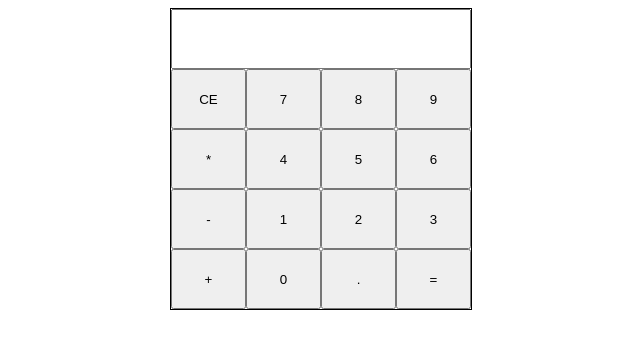
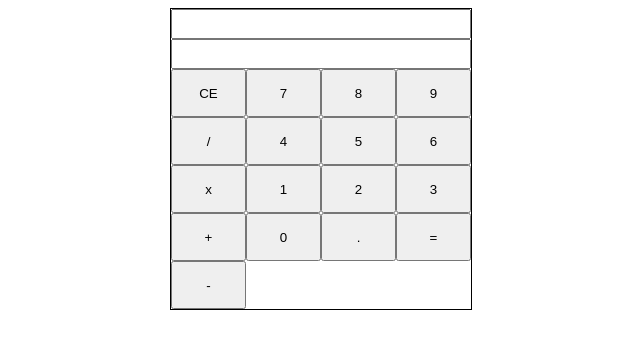
Before and after one commit to willianottoni/JavaScript, a plain HTML site: page Calculadora/index.html in a window 1280 px wide. Both pictures are taken after a click on the button "CE". Shown: the whole page, without its empty margins (319-959 px from the left). Drawn offline with Linux system fonts and the light colour scheme.

Commit message:
Aula 25 Fev

```diff
--- a/Calculadora/index.html
+++ b/Calculadora/index.html
@@ -12,29 +12,31 @@
 <body>
     <div class="content">
         <div class="calculator">
-            <input id="display-calculator" type="text"></input>
+            <input type="number" id="display-calculator"></input>
+            <input type="text" id="display-result"></input>
             <div class="content-calculator">
-                <input type="button" value="CE" onclick="clearDisplay()"></input>
-                <input type="button" name="b7" value="7" onclick="insertNumber(this)"></input>
-                <input type="button" name="b8" value="8" onclick="insertNumber(this)"></input>
-                <input type="button" name="b9" value="9" onclick="insertNumber(this)"></input>
-                <input type="button" name="bx" value="*" onclick="insertNumber(this)"></input>
-                <input type="button" name="b4" value="4" onclick="insertNumber(this)"></input>
-                <input type="button" name="b5" value="5" onclick="insertNumber(this)"></input>
-                <input type="button" name="b6" value="6" onclick="insertNumber(this)"></input>
-                <input type="button" name="b-" value="-" onclick="insertNumber(this)"></input>
-                <input type="button" name="b1" value="1" onclick="insertNumber(this)"></input>
-                <input type="button" name="b2" value="2" onclick="insertNumber(this)"></input>
-                <input type="button" name="b3" value="3" onclick="insertNumber(this)"></input>
-                <input type="button" name="b+" value="+" onclick="insertNumber(this)"></input>
-                <input type="button" name="b0" value="0" onclick="insertNumber(this)"></input>
-                <input type="button" name="b." value="." onclick="insertNumber(this)"></input>
-                <input type="button" name="b=" value="=" onclick="insertNumber(this)"></input>
+                <input type="button" id="button-three" value="CE" onclick="clearDisplay()"></input>
+                <input type="button" value="7" onclick="insertNumber(this)"></input>
+                <input type="button" value="8" onclick="insertNumber(this)"></input>
+                <input type="button" value="9" onclick="insertNumber(this)"></input>
+                <input type="button" value="/" onclick="insertOperacion(this)"></input>
+                <input type="button" value="4" onclick="insertNumber(this)"></input>
+                <input type="button" value="5" onclick="insertNumber(this)"></input>
+                <input type="button" value="6" onclick="insertNumber(this)"></input>
+                <input type="button" value="x" onclick="insertOperacion(this)"></input>
+                <input type="button" value="1" onclick="insertNumber(this)"></input>
+                <input type="button" value="2" onclick="insertNumber(this)"></input>
+                <input type="button" value="3" onclick="insertNumber(this)"></input>
+                <input type="button" value="+" onclick="insertOperacion(this)"></input>
+                <input type="button" value="0" onclick="insertNumber(this)"></input>
+                <input type="button" value="." onclick="insertNumber(this)"></input>
+                <input type="button" value="=" onclick="result()"></input>
+                <input type="button" value="-" onclick="insertOperacion(this)"></input>
             </div>
         </div>
     </div>
 
-<script type="text/javascript" src="script.js"></script>
+    <script type="text/javascript" src="script.js"></script>
 </body>
 
 </html>
--- a/Calculadora/script.js
+++ b/Calculadora/script.js
@@ -1,8 +1,48 @@
+let flagApaga = false;
+let numAux = 0;
+
 function insertNumber(element) {
-    let display = document.getElementById("display-calculator");
-    display.value += element.value;
+    const display = document.getElementById("display-calculator")
+    if (display.value == 0 || flagApaga == true) {
+        display.value = element.value;
+    } else {
+        display.value += element.value;
+    }
+    flagApaga = false;
+}
+
+function insertOperacion(element) {
+    const displayResult = document.getElementById("display-result")
+    displayResult.value = element.value
+    flagApaga = true;
+    numAux = document.getElementById("display-calculator").value
+}
+
+function result(){
+    let result = 0;
+    let parcela = document.getElementById("display-calculator").value
+    operacion = document.getElementById("display-result").value
+    switch (operacion){
+        case "+":
+            result = numAux + parcela
+            break;
+        case "-":
+            result = numAux - parcela
+            break;
+        case "x":
+            result = numAux * parcela
+            break;
+        case "/":
+            result = numAux / parcela
+            break;
+    }
+    document.getElementById("display-calculator").value = result
+    numAux = 0
+    document.getElementById("display-result").value = ""
+    flagApaga = true
 }
 
 function clearDisplay() {
-    document.getElementById("display-calculator").innerHTML = " "
+    document.getElementById("display-calculator").value = ""
+    document.getElementById("display-result").value = ""
 }
--- a/Calculadora/style.css
+++ b/Calculadora/style.css
@@ -7,12 +7,12 @@
     width: 300px;
     height: 300px;
     display: grid;
-    grid-template-rows: 20% 80%;
+    grid-template-rows: 10% 10% 80%;
     border: solid 1px black;
 }
 
 .content-calculator {
     display: grid;
-    grid-template-rows: 25% 25% 25% 25%;
+    grid-template-rows: 20% 20% 20% 20% 20%;
     grid-template-columns: 25% 25% 25% 25%;
 }
```
